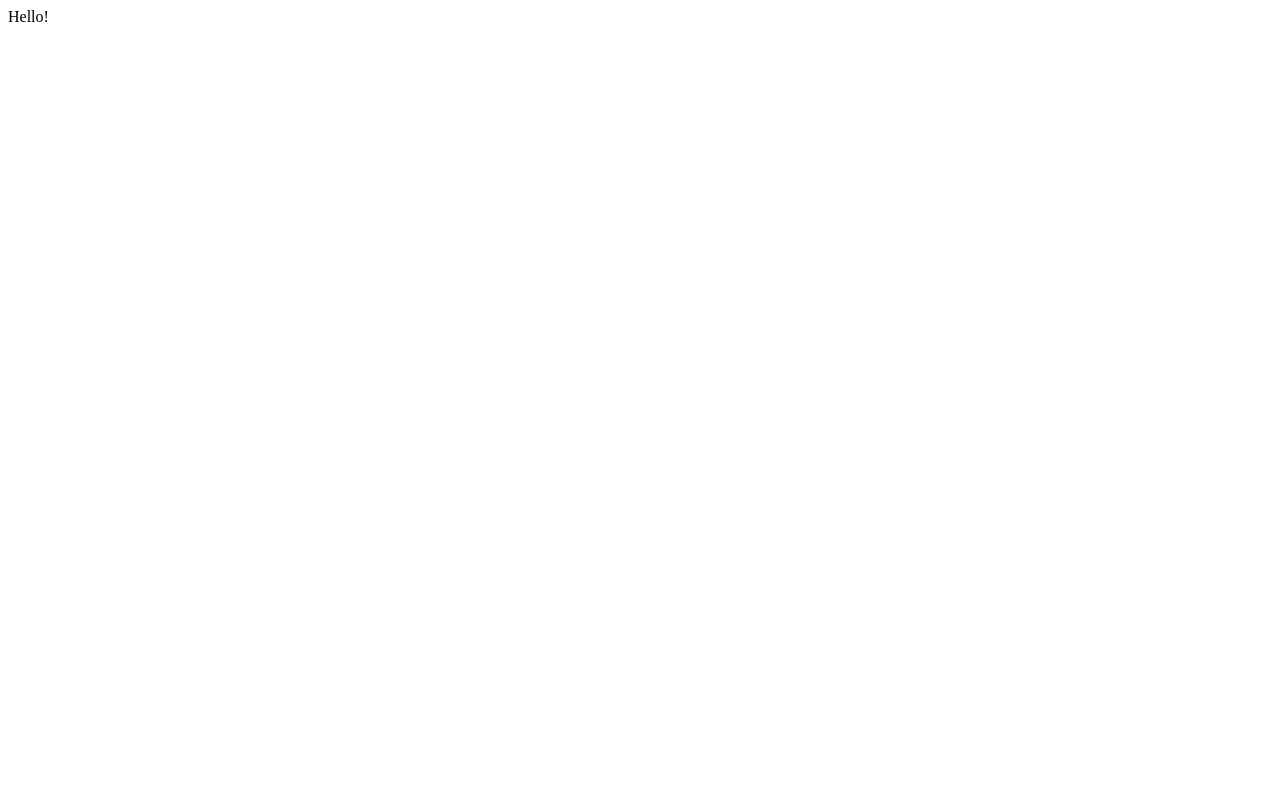
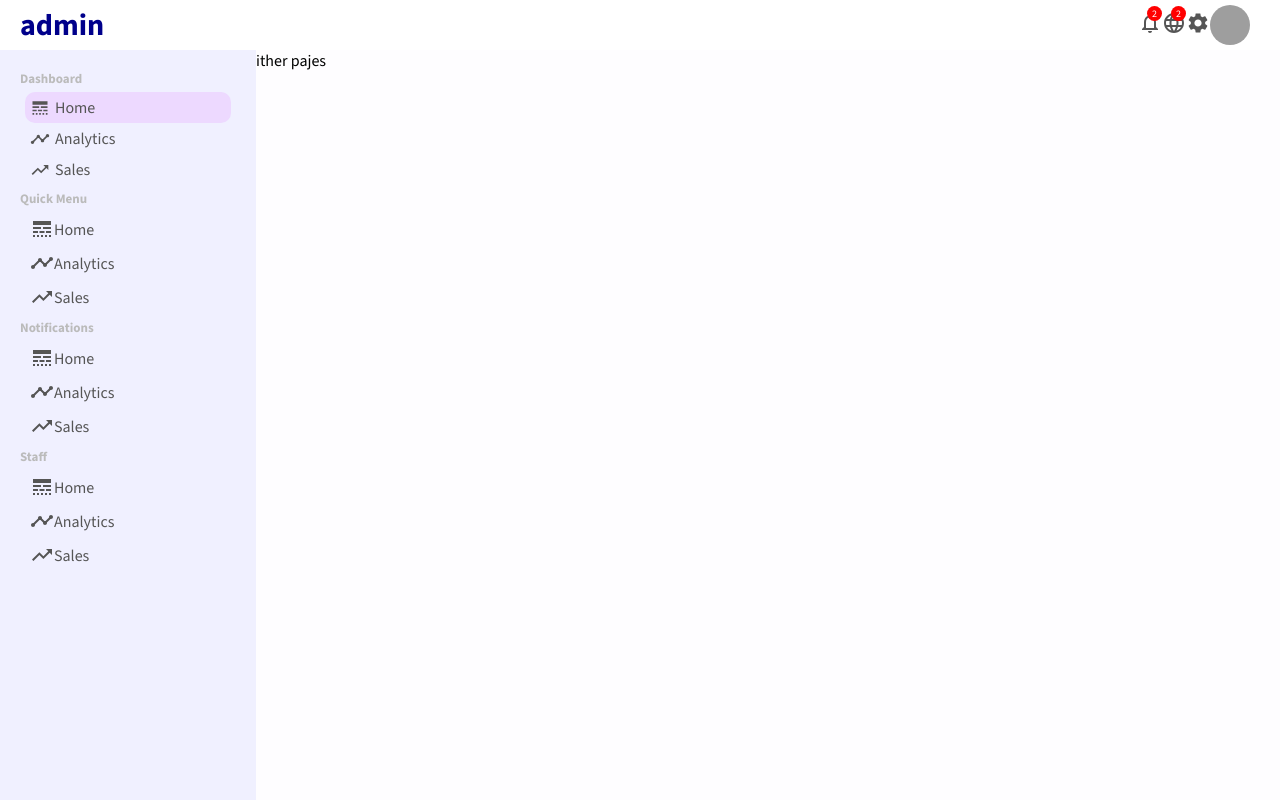
Before and after one commit to adi-wav/netflix, a React (Create React App) app in the folder admin/: page / in a window 1280 px wide. Built offline with nearby package versions, Linux system fonts and the light colour scheme; grey boxes are pictures that could not be loaded.

Commit message:
made sidebar and topbar of admin page

```diff
--- a/admin/public/index.html
+++ b/admin/public/index.html
@@ -12,6 +12,12 @@
     <link rel="preconnect" href="https://fonts.googleapis.com">
     <link rel="preconnect" href="https://fonts.gstatic.com" crossorigin>
     <link href="https://fonts.googleapis.com/css2?family=Source+Sans+3:wght@200;300;400;600;700;900&display=swap" rel="stylesheet">
+    <style>
+      *{
+        font-family: 'Source Sans 3', sans-serif;
+        margin: 0;
+      }
+    </style>
     <title>React Admin App</title>
   </head>
   <body>
--- a/admin/src/App.js
+++ b/admin/src/App.js
@@ -1,9 +1,18 @@
-
+import Sidebar from "./components/sidebar/Sidebar";
+import Topbar from "./components/topbar/Topbar";
+import "./app.css";
 
 function App() {
   return (
-    <div className="App">
-      Hello!
+    <div>
+      <Topbar/>
+      <div className="container">
+        <Sidebar/>
+        <div className="others">
+          ither pajes
+        </div>
+
+      </div>
     </div>
   );
 }
--- /dev/null
+++ b/admin/src/app.css
@@ -0,0 +1,8 @@
+.container{
+    display: flex;
+}
+
+.others{
+    flex: 4;
+    background-color: rgb(254, 253, 255);
+}
--- /dev/null
+++ b/admin/src/components/sidebar/Sidebar.jsx
@@ -0,0 +1,73 @@
+import "./sidebar.css"
+import { LineStyle, Timeline, TrendingUp } from "@mui/icons-material";
+
+export default function Sidebar() {
+  return (
+    <div className="sidebar">
+      <div className="sidebarWrapper">
+        <div className="sidebarMenu">
+            <h3 className="sidebarTitle">Dashboard</h3>
+            <ul className="sidebarList">
+                <li className="sidebarListItem active">
+                    <LineStyle className="sidebarIcon"/>
+                    Home
+                </li>
+                <li className="sidebarListItem">
+                    <Timeline className="sidebarIcon"/>
+                    Analytics
+                </li>
+                <li className="sidebarListItem">
+                    <TrendingUp className="sidebarIcon"/>
+                    Sales
+                </li>
+            </ul>
+            <h3 className="sidebarTitle">Quick Menu</h3>
+            <ul className="sidebarList">
+                <li className="sidebarListItem">
+                    <LineStyle/>
+                    Home
+                </li>
+                <li className="sidebarListItem">
+                    <Timeline/>
+                    Analytics
+                </li>
+                <li className="sidebarListItem">
+                    <TrendingUp/>
+                    Sales
+                </li>
+            </ul>
+            <h3 className="sidebarTitle">Notifications</h3>
+            <ul className="sidebarList">
+                <li className="sidebarListItem">
+                    <LineStyle/>
+                    Home
+                </li>
+                <li className="sidebarListItem">
+                    <Timeline/>
+                    Analytics
+                </li>
+                <li className="sidebarListItem">
+                    <TrendingUp/>
+                    Sales
+                </li>
+            </ul>
+            <h3 className="sidebarTitle">Staff</h3>
+            <ul className="sidebarList">
+                <li className="sidebarListItem">
+                    <LineStyle/>
+                    Home
+                </li>
+                <li className="sidebarListItem">
+                    <Timeline/>
+                    Analytics
+                </li>
+                <li className="sidebarListItem">
+                    <TrendingUp/>
+                    Sales
+                </li>
+            </ul>
+        </div>
+      </div>
+    </div>
+  )
+}
--- /dev/null
+++ b/admin/src/components/sidebar/sidebar.css
@@ -0,0 +1,43 @@
+.sidebar{
+    flex: 1;
+    height: calc(100vh - 50px);
+    background-color: rgb(240, 240, 255);
+    position: sticky;
+    top: 50px;
+}
+
+.sidebarWrapper{
+    padding: 20px;
+    color: #555;
+}
+
+.sidebarMenu{
+    margin-bottom: 10px;
+}
+
+.sidebarTitle{
+    font-size: 13px;
+    color: rgb(187, 187, 187);
+}
+
+.sidebarList{
+    list-style: none;
+    padding: 5px;
+}
+
+.sidebarListItem{
+    padding: 5px;
+    cursor: pointer;
+    display: flex;
+    align-items: center;
+    border-radius: 10px;
+}
+
+.sidebarListItem.active, .sidebarListItem.hover{
+    background-color:rgb(237, 217, 255)
+}
+
+.sidebarIcon{
+    margin-right: 5px;
+    font-size: 20px !important;
+}
--- /dev/null
+++ b/admin/src/components/topbar/Topbar.jsx
@@ -0,0 +1,29 @@
+import React from 'react'
+import "./topbar.css"
+import { NotificationsNone, Language, Settings } from '@mui/icons-material';
+
+export default function Topbar() {
+  return (
+    <div className='topbar'>
+      <div className="topbarWrapper">
+        <div className="topLeft">
+            <span className="logo">admin</span>
+        </div>
+        <div className="topRight">
+            <div className="topbarIconContainer">
+                <NotificationsNone/>
+                <span className="topIconBadge">2</span>
+            </div>
+            <div className="topbarIconContainer">
+                <Language/>
+                <span className="topIconBadge">2</span>
+            </div>
+            <div className="topbarIconContainer">
+                <Settings/>
+            </div>
+            <img src="https://pbs.twimg.com/media/EemH8x6WkAc6Vi2.jpg" alt="" className="topAvatar" />
+        </div>
+      </div>
+    </div>
+  )
+}
--- /dev/null
+++ b/admin/src/components/topbar/topbar.css
@@ -0,0 +1,57 @@
+.topbar{
+    width: 100%;
+    height: 50px;
+    background-color: white;
+    position: sticky;
+    top: 0;
+    z-index: 999;
+}
+
+.topbarWrapper{
+    height: 100%;
+    padding: 0px 20px;
+    display: flex;
+    align-items: center;
+    justify-content: space-between;
+}
+
+.logo{
+    font-weight: bold;
+    font-size: 30px;
+    color: darkblue;
+    cursor: pointer;
+}
+
+.topRight{
+    display: flex;
+    align-items: center;
+    margin-right: 10px;
+}
+
+.topbarIconContainer{
+    position: relative;
+    cursor: pointer;
+    color: #555;
+}
+
+.topIconBadge{
+    height: 15px;
+    width: 15px;
+    position: absolute;
+    top: -5px;
+    right: 0px;
+    background-color: red;
+    color: white;
+    border-radius: 50%;
+    display: flex;
+    align-items: center;
+    justify-content: center;
+    font-size: 10px;
+}
+
+.topAvatar{
+    width: 40px;
+    height: 40px;
+    border-radius: 50%;
+    cursor: pointer;
+}
```
